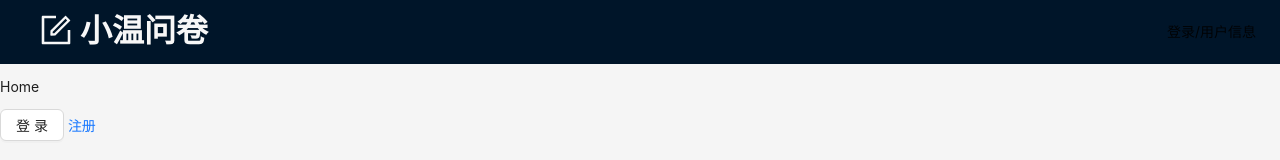
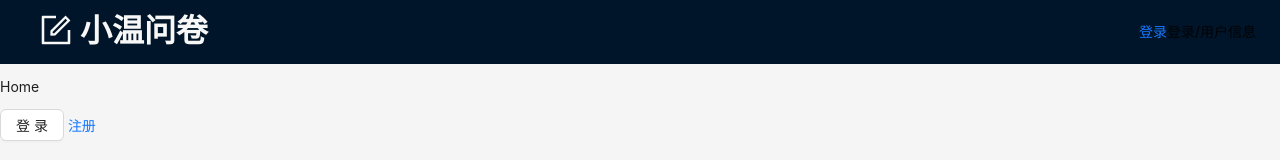
Before and after one commit to Vixcity/react-mock-QuestionnaireStar-project, a React (Create React App) app: page / in a window 1280 px wide. Shown: the top 160 px of the page. Built offline with nearby package versions, Linux system fonts and the light colour scheme.

Commit message:
开发 UserInfo 组件，封装 router 常用的路由常量

```diff
--- /dev/null
+++ b/src/components/UserInfo.tsx
@@ -0,0 +1,16 @@
+import React, { FC } from "react";
+import { Link } from "react-router-dom";
+import { LOGIN_PATHNAME } from "../router/index";
+// import styles from "./UserInfo.module.scss";
+
+const UserInfo: FC = () => {
+  // 对于已经登录的用户，显示什么？后面在做
+
+  return (
+    <>
+      <Link to={LOGIN_PATHNAME}>登录</Link>
+    </>
+  );
+};
+
+export default UserInfo;
--- a/src/layouts/MainLayout.tsx
+++ b/src/layouts/MainLayout.tsx
@@ -2,6 +2,7 @@
 import { Outlet } from "react-router-dom";
 import { Layout } from "antd";
 import Logo from "../components/Logo";
+import UserInfo from "../components/UserInfo";
 import styles from "./MainLayout.module.scss";
 
 const { Header, Content, Footer } = Layout;
@@ -13,7 +14,10 @@
         <div className={styles.left}>
           <Logo />
         </div>
-        <div className={styles.right}>登录/用户信息</div>
+        <div className={styles.right}>
+          <UserInfo />
+          登录/用户信息
+        </div>
       </Header>
       <Content className={styles.main}>
         <Outlet />
--- a/src/pages/Home.tsx
+++ b/src/pages/Home.tsx
@@ -1,14 +1,15 @@
 import React, { FC } from "react";
 import { useNavigate, Link } from "react-router-dom";
+import { LOGIN_PATHNAME } from "../router/index";
 import { Button } from "antd";
 
 const Home: FC = () => {
   // 第三方Hook
   const nav = useNavigate();
   function clickHandler() {
-    // nav("/login");
+    // nav(LOGIN_PATHNAME);
     nav({
-      pathname: "/login",
+      pathname: LOGIN_PATHNAME,
       search: "b=21",
     });
   }
--- a/src/router/index.tsx
+++ b/src/router/index.tsx
@@ -72,3 +72,11 @@
 ]);
 
 export default router;
+
+// --------------- 分割线 ---------------
+
+// 常用的路由常量
+export const HOME_PATHNAME = "/";
+export const LOGIN_PATHNAME = "/login";
+export const REGISTER_PATHNAME = "/register";
+export const MANAGE_INDEX_PATHNAME = "/manage/list";
```
Also changed, not shown: src/components/UserInfo.module.scss (added).
